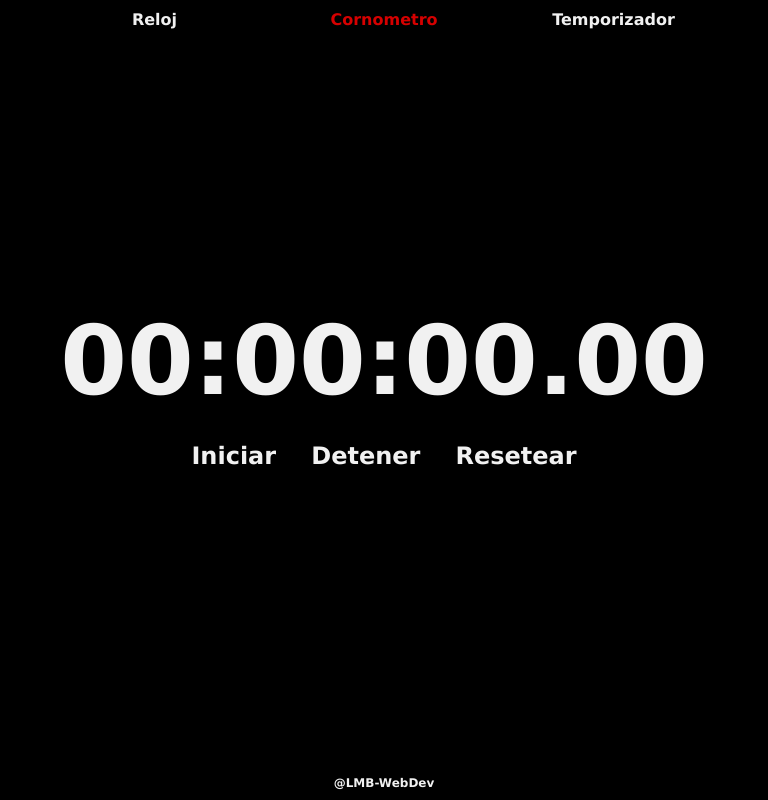
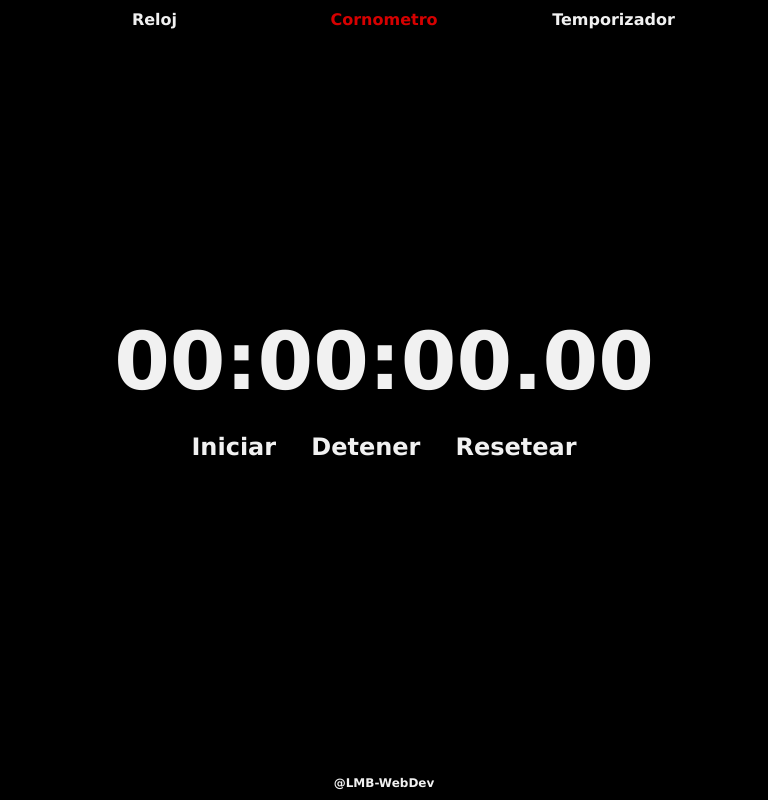
Before and after one commit to LMBarthaburu/reloj-cornometro-temporizador, a plain HTML site: page cronometro.html in a window 768 px wide. Drawn offline with Linux system fonts and the light colour scheme.

Commit message:
cambio tamaño de letras del cronometro

```diff
--- a/css/cronometro.css
+++ b/css/cronometro.css
@@ -44,7 +44,7 @@ body{
   align-items: center;
 }
 #time{
-  font-size: 6rem;
+  font-size: 10rem;
   font-weight: bold;
 }
 .btn{
@@ -83,3 +83,9 @@ footer{
     font-size: 1rem;
   }
 }
+@media (min-width: 576px) and (max-width:1200px){
+  #time{
+    font-size: 5rem;
+    font-weight: bold;
+  }
+}
```
